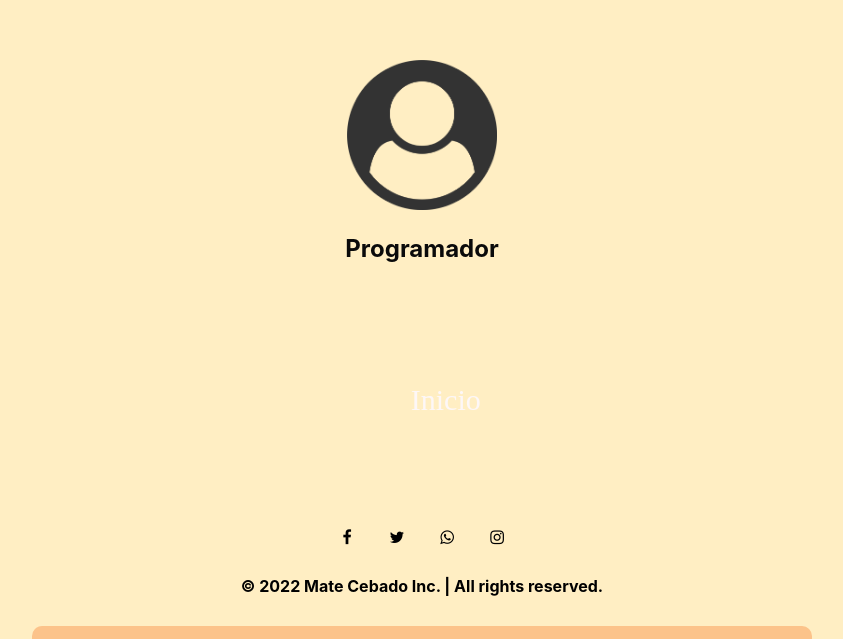
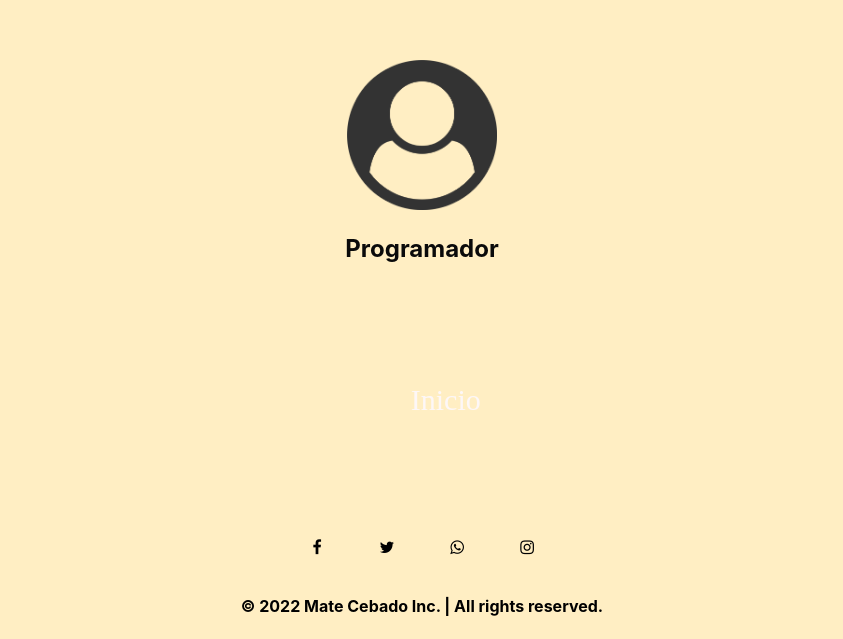
Before and after one commit to Garuyha/Proyecto_PiedraPapelTijera_Grupo7, a React (Create React App) app: page /desarrolladores in a window 1280 px wide. Shown: the part 116-755 px from the top of the page, without its empty margins (218-1061 px from the left). Built offline with nearby package versions, Linux system fonts and the light colour scheme.

Commit message:
Menu.css

```diff
--- a/src/index.css
+++ b/src/index.css
@@ -21,21 +21,23 @@ code {
   flex-direction: row;
 }
 
+
 .fa-facebook {
 
   color: black;
-  padding: 10px;
+  padding: 20px;
   font-size: 300px;
   width: 30px;
   text-align: center;
   text-decoration: none;
+
 
 }
 
 .fa-twitter {
 
   color: black;
-  padding: 10px;
+  padding: 20px;
   font-size: 300px;
   width: 30px;
   text-align: center;
@@ -46,7 +48,7 @@ code {
 .fa-whatsapp {
 
   color: black;
-  padding: 10px;
+  padding: 20px;
   font-size: 300px;
   width: 30px;
   text-align: center;
@@ -57,7 +59,7 @@ code {
 .fa-instagram {
 
   color: black;
-  padding: 10px;
+  padding: 20px;
   font-size: 300px;
   width: 30px;
   text-align: center;
```
